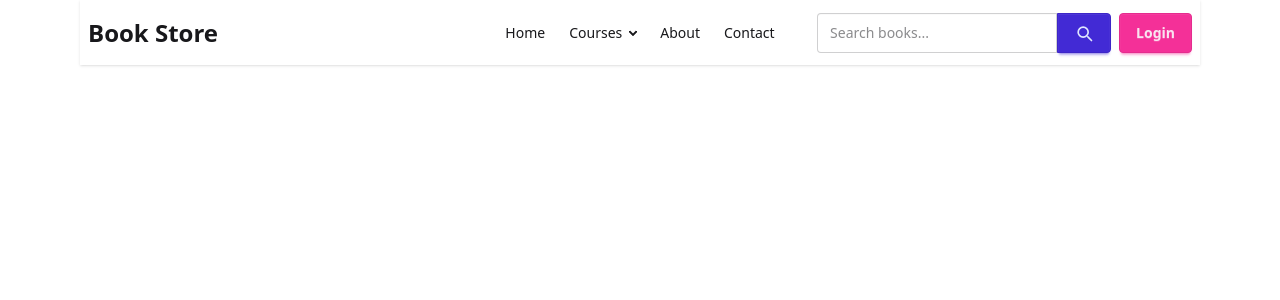
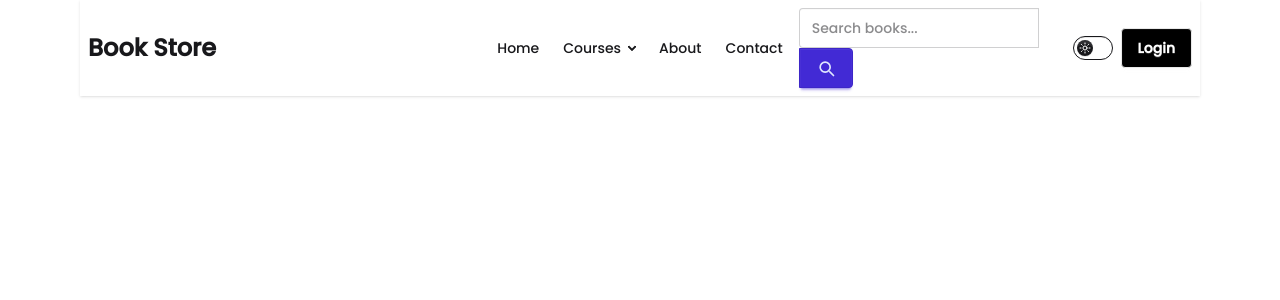
Before and after one commit to KayasSecret/Book_Store, a React (Vite) app in the folder Frontend/: page / in a window 1280 px wide. Shown: the top 300 px of the page. Built offline with nearby package versions, Linux system fonts and the light colour scheme.

Commit message:
Navbar_Complete

```diff
--- a/Frontend/src/App.jsx
+++ b/Frontend/src/App.jsx
@@ -59,13 +59,13 @@ function App() {
         {/* Right Section */}
         <div className="navbar-end gap-2">
           {/* Search box */}
-          <div className="flex items-center">
+          <div className="flex items-center hidden md:block">
             <input
               type="text"
               placeholder="Search books..."
               className="input input-bordered w-40 md:w-60 rounded-r-none"
             />
-            <button className="btn btn-primary rounded-l-none">
+            <button className="btn btn-primary rounded-l-none hover:bg-pink-500">
               <svg
                 xmlns="http://www.w3.org/2000/svg"
                 fill="none"
@@ -83,8 +83,49 @@ function App() {
             </button>
           </div>
 
+          {/* Theme Controler */}
+          <label className="toggle text-base-content">
+            <input type="checkbox" value="synthwave" className="theme-controller" />
+
+            <svg
+             aria-label="sun"
+             xmlns="http://www.w3.org/2000/svg"
+             viewBox="0 0 24 24">
+            <g
+             strokeLinejoin="round"
+             strokeLinecap="round"
+             strokeWidth="2"
+             fill="none"
+             stroke="currentColor">
+              <circle cx="12" cy="12" r="4"></circle>
+              <path d="M12 2v2"></path>
+              <path d="M12 20v2"></path>
+              <path d="m4.93 4.93 1.41 1.41"></path>
+              <path d="m17.66 17.66 1.41 1.41"></path>
+              <path d="M2 12h2"></path>
+              <path d="M20 12h2"></path>
+              <path d="m6.34 17.66-1.41 1.41"></path>
+              <path d="m19.07 4.93-1.41 1.41"></path>
+            </g>
+            </svg>
+
+            <svg
+             aria-label="moon"
+             xmlns="http://www.w3.org/2000/svg"
+             viewBox="0 0 24 24">
+              <g
+               strokeLinejoin="round"
+               strokeLinecap="round"
+               strokeWidth="2"
+               fill="none"
+               stroke="currentColor">
+              <path d="M12 3a6 6 0 0 0 9 9 9 9 0 1 1-9-9Z"></path>
+              </g>
+            </svg>
+          </label>
+
           {/* Login button */}
-          <button className="btn btn-secondary">Login</button>
+          <button className="btn bg-black text-white hover:bg-slate-800 duratioin-300">Login</button>
         </div>
       </div>
     </div>
--- a/Frontend/src/index.css
+++ b/Frontend/src/index.css
@@ -1,2 +1,7 @@
+@import url('https://fonts.googleapis.com/css2?family=Fredoka:wght@300..700&family=Poppins:wght@500&display=swap');
 @import "tailwindcss";
 @plugin "daisyui";
+
+body {
+  font-family: 'Poppins', sans-serif;
+}
```
